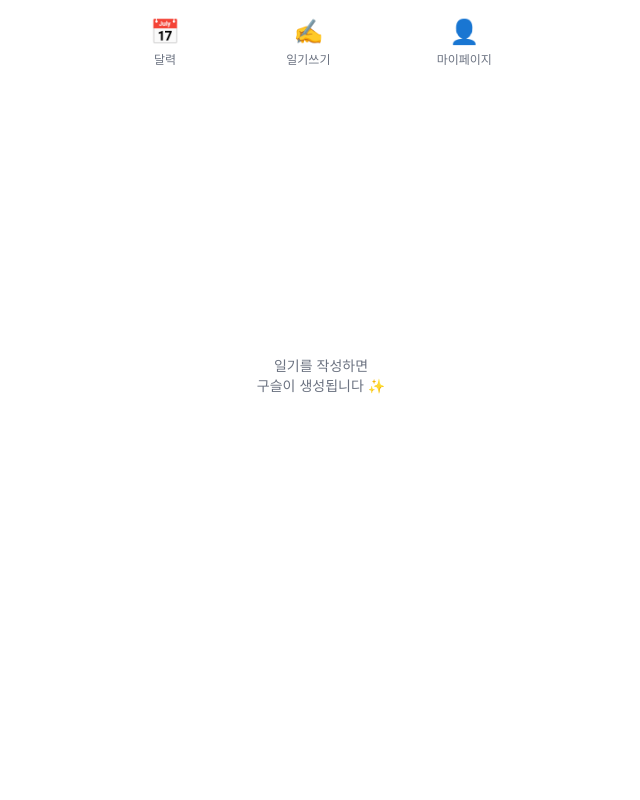
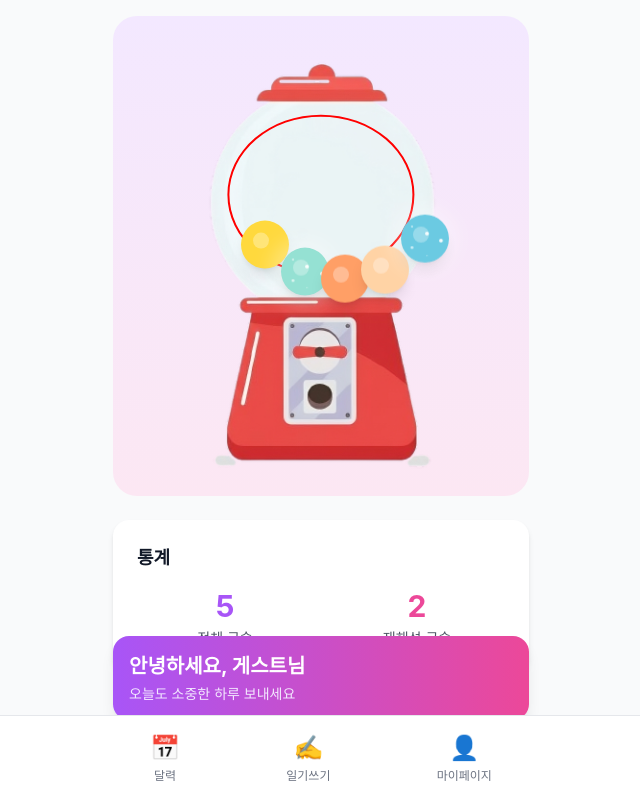
Before and after one commit to yj43773-droid/Running-through-time-, a React (Vite) app: page /home in a window 1280 px wide. Shown: the whole page, without its empty margins (319-959 px from the left). Built offline with nearby package versions, Linux system fonts and the light colour scheme.

Commit message:
홈화면 수정

```diff
--- a/src/components/CapsuleMachine/CapsuleMachine.tsx
+++ b/src/components/CapsuleMachine/CapsuleMachine.tsx
@@ -1,4 +1,4 @@
-import React, { useMemo } from 'react';
+import React, { useMemo, useRef } from 'react';
 import { motion } from 'framer-motion';
 import { MemoryOrb } from '@/types';
 import { EMOTION_COLORS, EmotionType } from '@/types';
@@ -11,30 +11,100 @@ interface CapsuleMachineProps {
   maxOrbsInTank?: number; // 통 안에 표시할 최대 구슬 개수
 }
 
-// 통 안에 구슬을 자연스럽게 배치하기 위한 위치 생성
-const generateOrbPositions = (count: number, maxCount: number = 10) => {
-  const positions: Array<{ top: string; left: string; rotation: number }> = [];
-  const displayCount = Math.min(count, maxCount);
+// 통의 범위 정의 (원형) - 보이는 영역과 일치시킴
+// 보이는 영역: circle(50% at 50% 50%) = 반지름 50%, 중심 (50%, 50%)
+const TANK_CENTER_X = 50; // 통의 중심 X 좌표 (%) - 컨테이너 기준 (정확히 중앙)
+const TANK_CENTER_Y = 50; // 통의 중심 Y 좌표 (%) - 컨테이너 기준 (정확히 중앙)
+const TANK_RADIUS = 45; // 통의 반지름 (%) - 컨테이너 기준, 살짝 줄임
 
-  // 구슬들을 통 안에 자연스럽게 배치 (2-3층 구조)
+// 점이 원 내부에 있는지 확인하고, 원 밖이면 원의 경계로 제한 (중앙 기준)
+const constrainToCircle = (point: { x: number; y: number }) => {
+  // 중앙을 정확히 50%로 고정
+  const centerX = 50; // 항상 중앙
+  const centerY = 50; // 항상 중앙
+  const dx = point.x - centerX;
+  const dy = point.y - centerY;
+  const distance = Math.sqrt(dx * dx + dy * dy);
+
+  if (distance <= TANK_RADIUS) {
+    return point; // 원 내부에 있으면 그대로 반환
+  }
+
+  // 원 밖에 있으면 원의 경계로 제한 (중앙 기준)
+  const angle = Math.atan2(dy, dx);
+  return {
+    x: centerX + Math.cos(angle) * TANK_RADIUS,
+    y: centerY + Math.sin(angle) * TANK_RADIUS,
+  };
+};
+
+// 초기 위치 생성 (구슬 간격을 넓게, 원형 범위 내, 하단에 많이 배치)
+const generateInitialPositions = (count: number) => {
+  const positions: Array<{ x: number; y: number }> = [];
+  const displayCount = Math.min(count, 10);
+
   for (let i = 0; i < displayCount; i++) {
-    const layer = Math.floor(i / 4); // 4개씩 층을 나눔
-    const positionInLayer = i % 4;
+    // Y축은 아래쪽에 많이 배치
+    const yBias = Math.pow(i / displayCount, 0.5); // 제곱근 분포로 아래쪽에 더 많이
 
-    // 각 구슬의 위치를 약간씩 랜덤하게 배치
-    const baseLeft = 20 + positionInLayer * 20; // 20%, 40%, 60%, 80%
-    const baseTop = 65 + layer * 8; // 65%, 73%, 81% (통의 하단 부분)
+    // X축은 원형 범위 내에서 균등하게 분산 (정확히 중앙 50% 기준으로 좌우 대칭)
+    const centerX = 50; // 컨테이너 기준 정확히 중앙
+    const maxXOffset = TANK_RADIUS * 0.85; // 반지름의 85% 범위 사용
 
-    // 약간의 랜덤 오프셋 추가
-    const leftOffset = (Math.random() - 0.5) * 10;
-    const topOffset = (Math.random() - 0.5) * 5;
-    const rotation = (Math.random() - 0.5) * 30; // -15도 ~ +15도 회전
+    // i를 -1 ~ 1 범위로 균등하게 매핑 (좌우 대칭)
+    let normalizedPos: number;
+    if (displayCount === 1) {
+      normalizedPos = 0; // 중앙
+    } else {
+      normalizedPos = (i / (displayCount - 1)) * 2 - 1; // -1 ~ 1
+    }
 
-    positions.push({
-      left: `${Math.max(10, Math.min(85, baseLeft + leftOffset))}%`,
-      top: `${Math.max(60, Math.min(85, baseTop + topOffset))}%`,
-      rotation,
-    });
+    const xOffset = normalizedPos * maxXOffset; // 중앙 기준 대칭 오프셋
+    const xPercent = centerX + xOffset; // 중앙(50%) 기준으로 대칭 분산
+
+    // X 위치가 원의 범위 내에 있는지 확인하고 제한
+    const minX = centerX - TANK_RADIUS;
+    const maxX = centerX + TANK_RADIUS;
+    const constrainedX = Math.max(minX, Math.min(maxX, xPercent));
+
+    // 이 X 위치에서 원의 경계까지의 거리를 계산 (원 내부인지 확인)
+    const dx = (constrainedX - centerX) / TANK_RADIUS; // -1 ~ 1 범위
+    const absDx = Math.abs(dx);
+
+    // X 위치가 원의 범위를 넘지 않도록 확인
+    if (absDx > 1) {
+      // X가 원 밖에 있으면 원의 경계로 제한
+      const sign = dx >= 0 ? 1 : -1;
+      const finalX = centerX + sign * TANK_RADIUS;
+
+      // 원의 하단에 Y 위치 설정
+      const maxDy = 0; // 원의 좌우 끝에서는 Y 거리가 0
+      const bottomBoundaryY = TANK_CENTER_Y + maxDy * TANK_RADIUS;
+      const distanceFromBoundary = (0.7 + yBias * 0.25) * TANK_RADIUS * 0.3;
+      const finalY = bottomBoundaryY - distanceFromBoundary;
+
+      positions.push({ x: finalX, y: finalY });
+      continue;
+    }
+
+    // 이 X 위치에서 원의 경계까지의 Y 거리 (피타고라스: r² = dx² + dy²)
+    const maxDy = Math.sqrt(1 - dx * dx); // 0 ~ 1 범위
+
+    // 원의 하단 경계 Y = TANK_CENTER_Y + maxDy * TANK_RADIUS
+    // 원 내부 하단 부분에 배치: 경계에서 위로 올라가는 정도를 yBias로 조절
+    const bottomBoundaryY = TANK_CENTER_Y + maxDy * TANK_RADIUS;
+    const distanceFromBoundary = (0.7 + yBias * 0.25) * TANK_RADIUS * 0.3; // 경계에서 위로 최대 30% 반지름만큼
+    const finalY = bottomBoundaryY - distanceFromBoundary;
+
+    // 최종 위치를 원 내부로 제한 (중앙 정렬 유지)
+    const constrained = constrainToCircle({ x: constrainedX, y: finalY });
+
+    // 디버깅: 첫 번째와 마지막 구슬 위치 확인
+    if (i === 0 || i === displayCount - 1) {
+      console.log(`구슬 ${i}: x=${constrained.x.toFixed(2)}, y=${constrained.y.toFixed(2)}, dx=${dx.toFixed(2)}, maxDy=${maxDy.toFixed(2)}`);
+    }
+
+    positions.push(constrained);
   }
 
   return positions;
@@ -51,25 +121,37 @@ export const CapsuleMachine: React.FC<CapsuleMachineProps> = ({
     return orbs.slice(0, maxOrbsInTank);
   }, [orbs, maxOrbsInTank]);
 
-  // 구슬 위치 생성
-  const orbPositions = useMemo(() => {
-    return generateOrbPositions(orbsInTank.length, maxOrbsInTank);
-  }, [orbsInTank.length, maxOrbsInTank]);
+  // 초기 위치 생성
+  const initialPositions = useMemo(() => {
+    return generateInitialPositions(orbsInTank.length);
+  }, [orbsInTank.length]);
 
   // 통 밖에 표시할 구슬들 (나머지)
   const remainingOrbs = orbs.slice(maxOrbsInTank);
 
+  // 통 컨테이너 ref
+  const tankRef = useRef<HTMLDivElement>(null);
+
   return (
-    <div className="relative w-full h-80 flex items-center justify-center bg-gradient-to-b from-purple-100 to-pink-100 rounded-3xl overflow-hidden">
+    <div className="relative w-full rounded-3xl overflow-hidden bg-gradient-to-b from-purple-100 to-pink-100"
+         style={{ height: '60vh', minHeight: '300px', maxHeight: '500px' }}>
       {/* 캡슐 머신 이미지 배경 */}
       {machineImage ? (
         <motion.img
           src={machineImage}
           alt="캡슐 뽑기 기계"
-          className="absolute inset-0 w-full h-full object-contain object-center"
+          className="absolute inset-0 w-full h-full object-cover object-center"
+          style={{ zIndex: 1, width: '100%', height: '100%' }}
           initial={{ opacity: 0 }}
           animate={{ opacity: 1 }}
           transition={{ duration: 0.5 }}
+          onError={(e) => {
+            console.error('이미지 로드 실패:', machineImage);
+            console.error('이미지 요소:', e.currentTarget);
+          }}
+          onLoad={() => {
+            console.log('이미지 로드 성공:', machineImage);
+          }}
         />
       ) : (
         // 이미지가 없을 때 기본 디자인
@@ -85,49 +167,56 @@ export const CapsuleMachine: React.FC<CapsuleMachineProps> = ({
         </>
       )}
 
-      {/* 통 안의 구슬들 (Tank Area) */}
-      <div className="absolute bottom-0 left-1/2 transform -translate-x-1/2 w-3/4 h-1/3 pointer-events-none">
-        {orbsInTank.length === 0 ? (
-          <motion.div
-            initial={{ opacity: 0 }}
-            animate={{ opacity: 1 }}
-            className="absolute top-1/2 left-1/2 transform -translate-x-1/2 -translate-y-1/2 text-gray-400 text-xs text-center"
+      {/* 통 안의 구슬들 (Tank Area) - 중앙의 투명한 구형 통 부분 */}
+      <div
+        ref={tankRef}
+        className="absolute top-[28%] left-1/2 transform -translate-x-1/2 -translate-y-1/4 w-1/2 h-[37%] pointer-events-none z-10 overflow-visible"
       >
-            아직 구슬이 없습니다
-          </motion.div>
-        ) : (
-          orbsInTank.map((orb, index) => {
-            const position = orbPositions[index];
+        {/* 구슬 존재 가능 영역 표시 (디버깅용 원형 경계선) */}
+        <div
+          className="absolute pointer-events-none"
+          style={{
+            left: `${TANK_CENTER_X}%`,
+            top: `${TANK_CENTER_Y}%`,
+            width: `${TANK_RADIUS * 2}%`,
+            height: `${TANK_RADIUS * 2}%`,
+            transform: 'translate(-50%, -50%)',
+            border: '2px solid red',
+            borderRadius: '50%',
+            boxSizing: 'border-box',
+          }}
+        />
+        {orbsInTank.length > 0 && orbsInTank.map((orb, index) => {
+          const position = initialPositions[index] || { x: 50, y: 50 };
+
           return (
             <motion.div
               key={orb.id}
               className="absolute pointer-events-auto"
               style={{
-                  left: position.left,
-                  top: position.top,
-                  transform: `translate(-50%, -50%) rotate(${position.rotation}deg)`,
+                left: `${position.x}%`,
+                top: `${position.y}%`,
+                transform: 'translate(-50%, -50%)',
               }}
-                initial={{ scale: 0, opacity: 0, y: 20 }}
-                animate={{ scale: 1, opacity: 1, y: 0 }}
+              initial={{ scale: 0, opacity: 0 }}
+              animate={{ scale: 1, opacity: 1 }}
               transition={{
                 delay: index * 0.05,
                 type: 'spring',
                 stiffness: 200,
-                  damping: 15
+                damping: 15,
               }}
-                whileHover={{ scale: 1.2, zIndex: 50 }}
-                onClick={() => onOrbClick?.(orb)}
+              whileHover={{ scale: 1.1, zIndex: 50 }}
             >
               <MemoryOrbComponent
                 orb={orb}
-                  size="sm"
-                  onClick={() => onOrbClick?.(orb)}
+                size="md"
+                onClick={() => {}}
                 showGlitter={orb.isReinterpreted}
               />
             </motion.div>
           );
-          })
-        )}
+        })}
       </div>
 
       {/* 통 밖의 구슬 표시 영역 (기존 영역 - 선택적) */}
@@ -146,18 +235,6 @@ export const CapsuleMachine: React.FC<CapsuleMachineProps> = ({
           </div>
         </div>
       )}
-
-      {/* 통이 비어있을 때 메시지 */}
-      {orbs.length === 0 && (
-        <motion.div
-          initial={{ opacity: 0 }}
-          animate={{ opacity: 1 }}
-          className="absolute bottom-8 left-1/2 transform -translate-x-1/2 text-gray-500 text-sm text-center z-10"
-        >
-          일기를 작성하면<br />
-          구슬이 생성됩니다 ✨
-        </motion.div>
-      )}
     </div>
   );
 };
--- a/src/components/NavButtons/NavButtons.tsx
+++ b/src/components/NavButtons/NavButtons.tsx
@@ -19,14 +19,14 @@ export const NavButtons: React.FC<NavButtonsProps> = ({ className = '' }) => {
   const isActive = (path: string) => location.pathname === path;
 
   return (
-    <nav className={`fixed bottom-0 left-0 right-0 bg-white border-t border-gray-200 safe-area-bottom ${className}`}>
-      <div className="mobile-container">
+    <nav className={`fixed bottom-0 left-0 right-0 bg-white border-t border-gray-200 safe-area-bottom z-50 ${className}`}>
+      <div className="w-full max-w-md mx-auto">
         <div className="flex justify-around items-center py-2">
           {navItems.map((item) => (
             <motion.button
               key={item.path}
               onClick={() => navigate(item.path)}
-              className={`flex flex-col items-center gap-1 py-2 px-4 rounded-lg transition-colors ${
+              className={`flex flex-col items-center gap-1 py-2 px-4 rounded-lg transition-colors relative ${
                 isActive(item.path) ? 'text-purple-500' : 'text-gray-500'
               }`}
               whileTap={{ scale: 0.95 }}
--- a/src/hooks/useMemoryOrbs.ts
+++ b/src/hooks/useMemoryOrbs.ts
@@ -15,8 +15,48 @@ export const useMemoryOrbs = () => {
       // const data = await response.json();
       // setOrbs(data);
 
-      // Placeholder - return empty array for now
-      setOrbs([]);
+      // Mock data - 5 memory orbs for development
+      const mockOrbs: MemoryOrb[] = [
+        {
+          id: '1',
+          diaryId: 'diary-1',
+          date: new Date().toISOString(),
+          emotion: 'happy',
+          isReinterpreted: false,
+        },
+        {
+          id: '2',
+          diaryId: 'diary-2',
+          date: new Date(Date.now() - 86400000).toISOString(), // yesterday
+          emotion: 'calm',
+          isReinterpreted: true,
+          glitterEffect: true,
+        },
+        {
+          id: '3',
+          diaryId: 'diary-3',
+          date: new Date(Date.now() - 172800000).toISOString(), // 2 days ago
+          emotion: 'excited',
+          isReinterpreted: false,
+        },
+        {
+          id: '4',
+          diaryId: 'diary-4',
+          date: new Date(Date.now() - 259200000).toISOString(), // 3 days ago
+          emotion: 'grateful',
+          isReinterpreted: false,
+        },
+        {
+          id: '5',
+          diaryId: 'diary-5',
+          date: new Date(Date.now() - 345600000).toISOString(), // 4 days ago
+          emotion: 'sad',
+          isReinterpreted: true,
+          glitterEffect: true,
+        },
+      ];
+
+      setOrbs(mockOrbs);
     } catch (err) {
       setError(err instanceof Error ? err.message : 'Failed to load memory orbs');
     } finally {
--- a/src/pages/Home/Home.tsx
+++ b/src/pages/Home/Home.tsx
@@ -6,8 +6,7 @@ import { NavButtons } from '@/components/NavButtons';
 import { useMemoryOrbs } from '@/hooks/useMemoryOrbs';
 import { useAuth } from '@/contexts/AuthContext';
 import { MemoryOrb } from '@/types';
-// 캡슐 머신 이미지 import (이미지 파일을 assets 폴더에 넣으면 됩니다)
-// import capsuleMachineImage from '@/assets/capsule-machine.png';
+import capsuleMachineImage from '@/assets/capsule-machine.png';
 
 export const Home: React.FC = () => {
   const navigate = useNavigate();
@@ -24,32 +23,25 @@ export const Home: React.FC = () => {
   };
 
   return (
-    <div className="mobile-container pb-20">
-      {/* Header */}
-      <header className="safe-area-top bg-gradient-to-r from-purple-500 to-pink-500 text-white p-6 rounded-b-3xl shadow-lg">
-        <h2 className="text-2xl font-bold mb-1">
-          안녕하세요, {user?.name || '게스트'}님
-        </h2>
-        <p className="text-purple-100">오늘도 소중한 하루 보내세요</p>
-      </header>
-
+    <div className="w-full max-w-md mx-auto min-h-screen bg-gray-50 pb-24">
       {/* Main Content */}
-      <main className="p-6">
+      <main className="w-full p-4 pt-4">
         <motion.div
           initial={{ opacity: 0, y: 20 }}
           animate={{ opacity: 1, y: 0 }}
           transition={{ duration: 0.5 }}
         >
           {/* Capsule Machine */}
-          <CapsuleMachine
-            orbs={orbs}
-            onOrbClick={handleOrbClick}
-            machineImage={undefined} // 이미지 추가 후: import한 이미지 변수 사용
-            // 예: machineImage={capsuleMachineImage}
-          />
+          <div className="mb-4">
+            <CapsuleMachine
+              orbs={orbs}
+              onOrbClick={handleOrbClick}
+              machineImage={capsuleMachineImage}
+            />
+          </div>
 
           {/* Stats Section */}
-          <div className="mt-8 bg-white rounded-2xl p-6 shadow-md">
+          <div className="mt-6 bg-white rounded-2xl p-6 shadow-md">
             <h3 className="text-lg font-semibold mb-4">통계</h3>
             <div className="grid grid-cols-2 gap-4">
               <div className="text-center">
@@ -67,6 +59,23 @@ export const Home: React.FC = () => {
         </motion.div>
       </main>
 
+      {/* User Greeting - Bottom */}
+      <div className="fixed bottom-20 left-0 right-0 z-30 pointer-events-none">
+        <div className="w-full max-w-md mx-auto px-4">
+          <motion.div
+            className="bg-gradient-to-r from-purple-500 to-pink-500 text-white p-4 rounded-2xl shadow-lg pointer-events-auto"
+            initial={{ opacity: 0, y: 20 }}
+            animate={{ opacity: 1, y: 0 }}
+            transition={{ duration: 0.5, delay: 0.3 }}
+          >
+            <h2 className="text-xl font-bold mb-1">
+              안녕하세요, {user?.name || '게스트'}님
+            </h2>
+            <p className="text-purple-100 text-sm">오늘도 소중한 하루 보내세요</p>
+          </motion.div>
+        </div>
+      </div>
+
       {/* Bottom Navigation */}
       <NavButtons />
     </div>
```
Also changed, not shown: src/assets/capsule-machine.png (added). Lines whose indentation alone changed are shown as unchanged.
